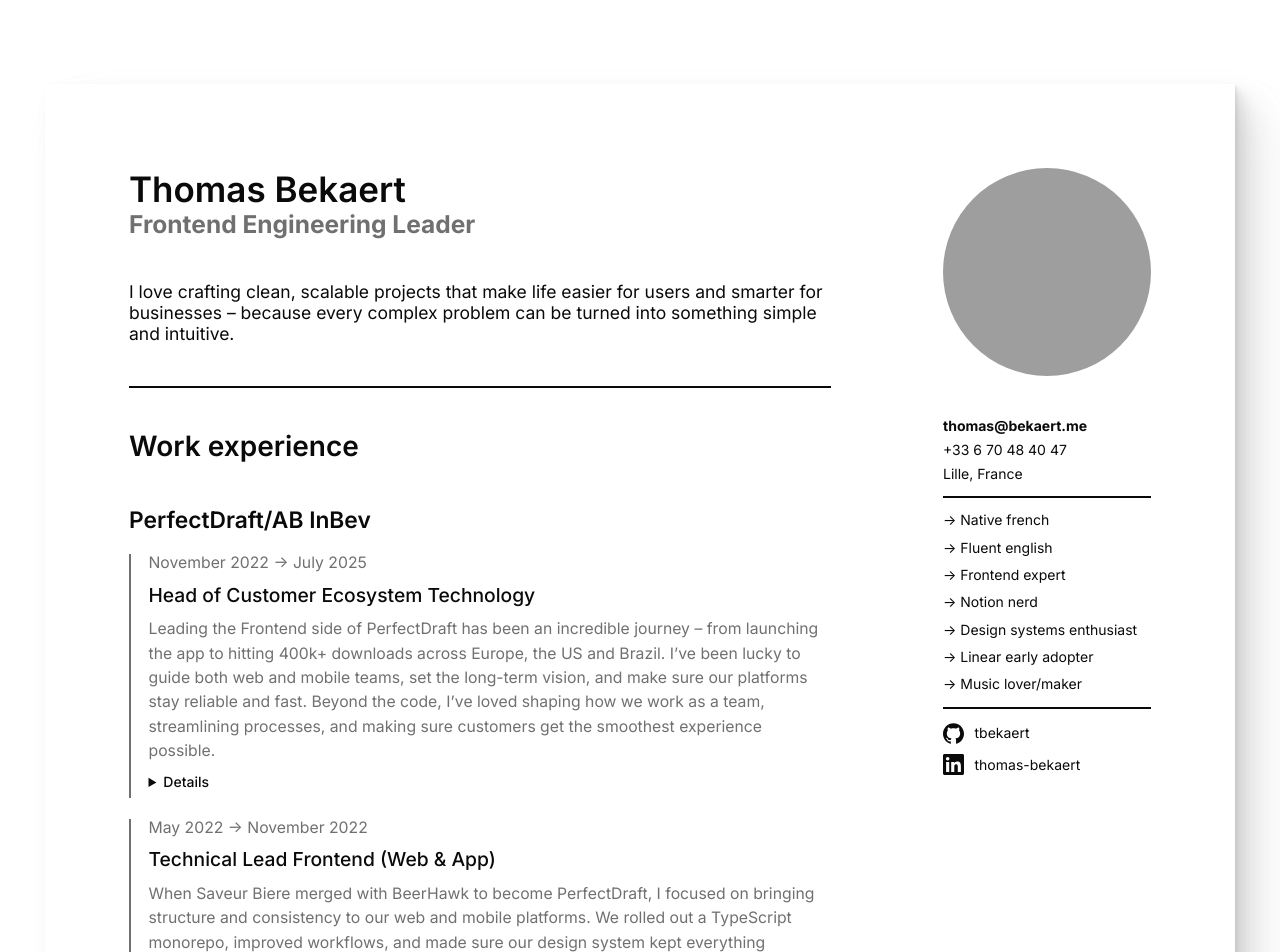
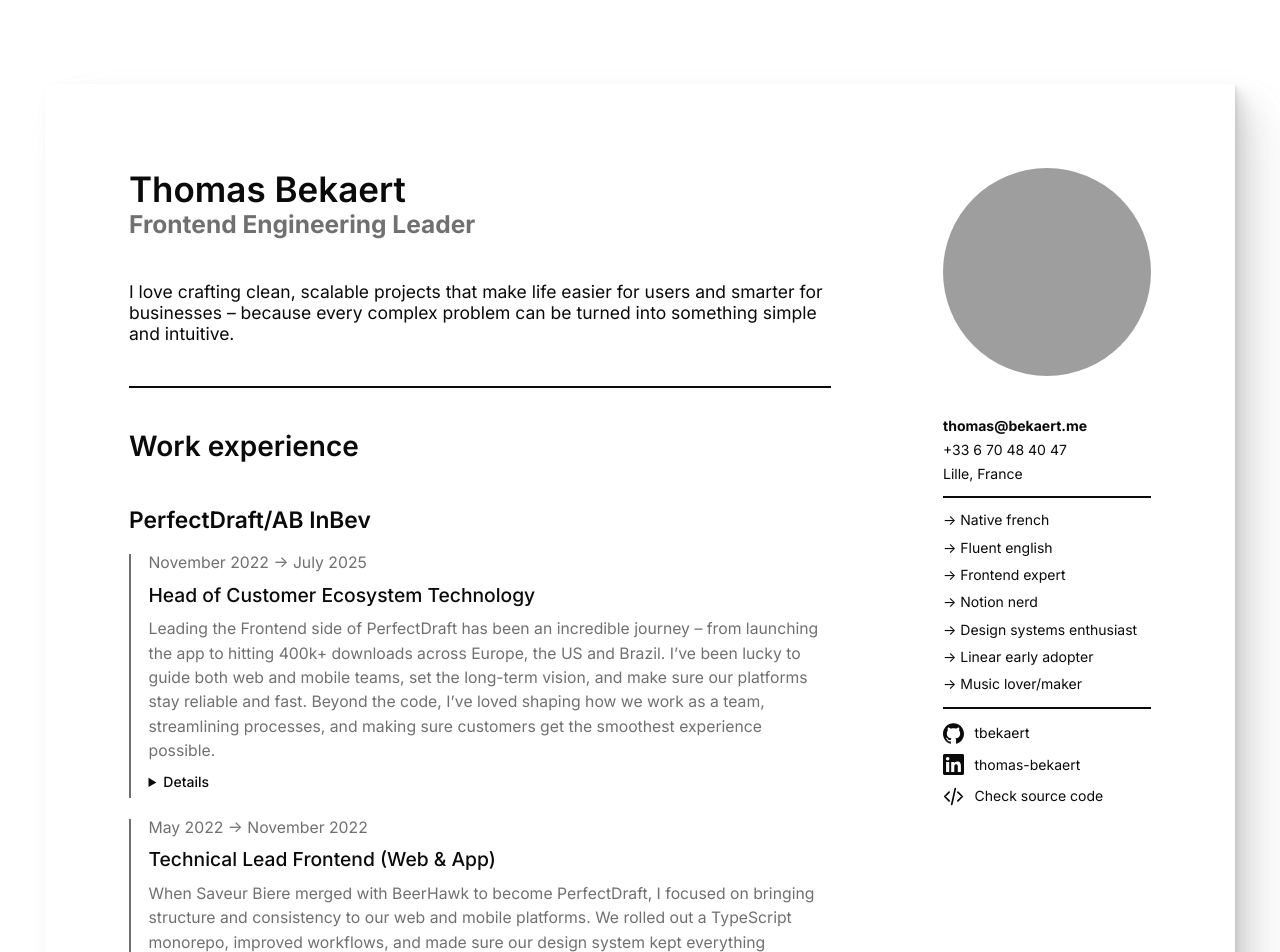
Before and after one commit to tbekaert/thomas.bekaert.me, a Next.js app: page / in a window 1280 px wide. Shown: the top 952 px of the page. Built offline with nearby package versions, Linux system fonts and the light colour scheme; grey boxes are pictures that could not be loaded.

Commit message:
feat: Add link to source code

```diff
--- a/components/Footer.tsx
+++ b/components/Footer.tsx
@@ -3,6 +3,7 @@
 import { default as NextLink } from 'next/link'
 
 import { getData } from '@/data'
+import CodeIcon from '@/icons/Code'
 import GitHubIcon from '@/icons/GitHub'
 import LinkedInIcon from '@/icons/LinkedIn'
 
@@ -11,6 +12,7 @@
 const icons: Record<string, (props: SVGProps<SVGSVGElement>) => JSX.Element> = {
   github: GitHubIcon,
   linkedin: LinkedInIcon,
+  code: CodeIcon,
 }
 
 export const Footer = async () => {
--- a/data/en.json
+++ b/data/en.json
@@ -157,6 +157,11 @@
         "icon": "linkedin",
         "text": "thomas-bekaert",
         "url": "https://www.linkedin.com/in/thomas-bekaert/"
+      },
+      {
+        "icon": "code",
+        "text": "Check source code",
+        "url": "https://github.com/tbekaert/thomas.bekaert.me"
       }
     ]
   },
--- /dev/null
+++ b/icons/Code.tsx
@@ -0,0 +1,22 @@
+// UntitledUI icons: https://www.untitledui.com/icons
+
+import * as React from 'react'
+import { SVGProps } from 'react'
+
+const CodeIcon = (props: SVGProps<SVGSVGElement>) => (
+  <svg
+    xmlns='http://www.w3.org/2000/svg'
+    fill='none'
+    viewBox='0 0 24 24'
+    {...props}
+  >
+    <path
+      stroke='currentColor'
+      strokeLinecap='round'
+      strokeLinejoin='round'
+      strokeWidth={2}
+      d='m17 17 5-5-5-5M7 7l-5 5 5 5m7-14-4 18'
+    />
+  </svg>
+)
+export default CodeIcon
```
